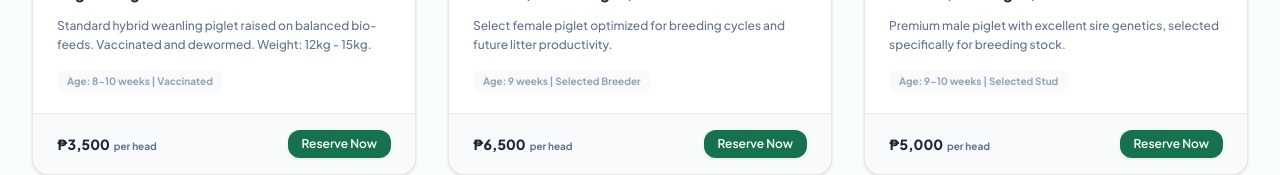
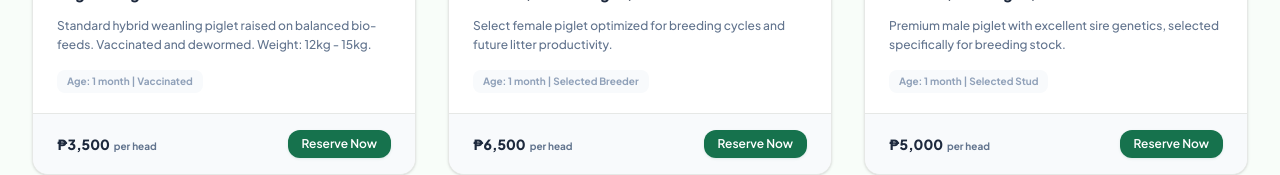
Before and after one commit to Hasminarsenal-files/Delmar-Piggery-Farm, a Next.js app: page /products in a window 1280 px wide. Shown: the part 568-743 px from the top of the page. Built offline with nearby package versions, Linux system fonts and the light colour scheme; no server answers.

Commit message:
Update piglet age specification to 1 month

```diff
--- a/src/app/(public)/products/page.tsx
+++ b/src/app/(public)/products/page.tsx
@@ -32,7 +32,7 @@
       price: 3500,
       unit: "per head",
       stockStatus: "Available",
-      specifications: "Age: 8-10 weeks | Vaccinated",
+      specifications: "Age: 1 month | Vaccinated",
     },
     {
       id: "p2",
@@ -42,7 +42,7 @@
       price: 6500,
       unit: "per head",
       stockStatus: "Available",
-      specifications: "Age: 9 weeks | Selected Breeder",
+      specifications: "Age: 1 month | Selected Breeder",
     },
     {
       id: "p3",
@@ -52,7 +52,7 @@
       price: 5000,
       unit: "per head",
       stockStatus: "Available",
-      specifications: "Age: 9-10 weeks | Selected Stud",
+      specifications: "Age: 1 month | Selected Stud",
     },
     {
       id: "p4",
```
